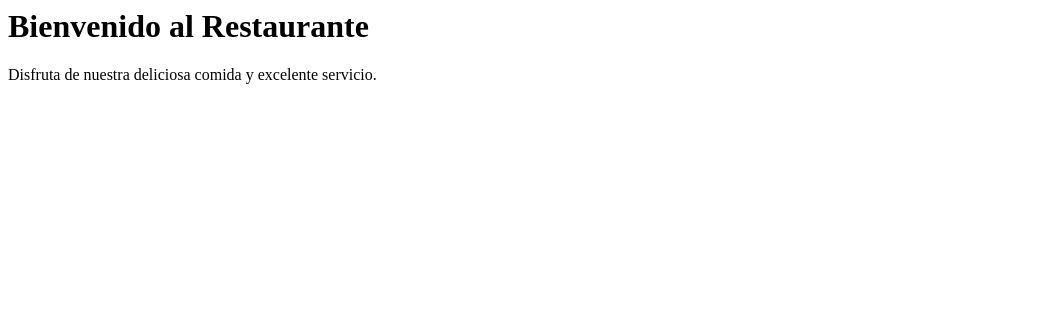
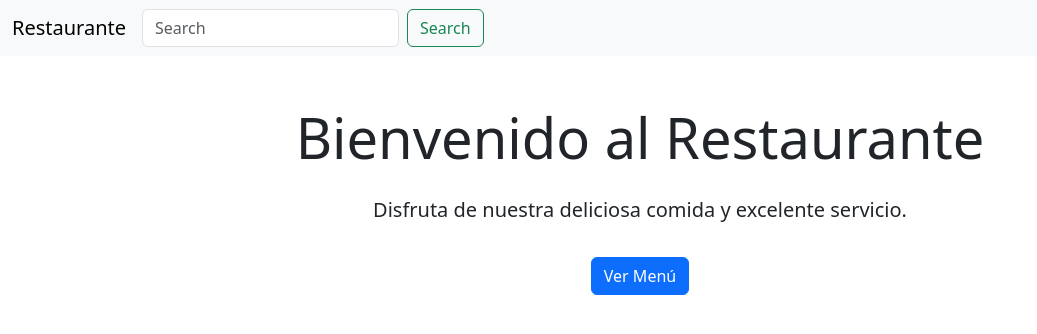
Before and after one commit to Smokeywhisper57/Restuarante-, a plain HTML site: page Main.html in a window 1280 px wide. Shown: the whole page, without its empty margins (0-1037 px from the left). Drawn offline with nearby package versions, Linux system fonts and the light colour scheme.

Commit message:
Navbar
se le añadio un navbar basico

```diff
--- a/Main.html
+++ b/Main.html
@@ -1,11 +1,34 @@
-<html>
+<!DOCTYPE html>
+<html lang="es">
 <head>
+    <meta charset="UTF-8">
+    <meta name="viewport" content="width=device-width, initial-scale=1.0">
     <title>Restaurante</title>
+    <!-- Bootstrap CSS -->
+    <link href="https://cdn.jsdelivr.net/npm/bootstrap@5.3.0/dist/css/bootstrap.min.css" rel="stylesheet">
 </head>
 <body>
-    <div>
-        <h1>Bienvenido al Restaurante</h1>
-        <p>Disfruta de nuestra deliciosa comida y excelente servicio.</p>
+    <nav class="navbar navbar-expand-lg bg-body-tertiary">
+  <div class="container-fluid">
+    <a class="navbar-brand" href="#">Restaurante</a>
+    <button class="navbar-toggler" type="button" data-bs-toggle="collapse" data-bs-target="#navbarSupportedContent" aria-controls="navbarSupportedContent" aria-expanded="false" aria-label="Toggle navigation">
+      <span class="navbar-toggler-icon"></span>
+    </button>
+    <div class="collapse navbar-collapse" id="navbarSupportedContent">
+      <form class="d-flex" role="search">
+        <input class="form-control me-2" type="search" placeholder="Search" aria-label="Search"/>
+        <button class="btn btn-outline-success" type="submit">Search</button>
+      </form>
     </div>
+  </div>
+</nav>
+    <div class="container mt-5 text-center">
+        <h1 class="display-4 mb-4">Bienvenido al Restaurante</h1>
+        <p class="lead">Disfruta de nuestra deliciosa comida y excelente servicio.</p>
+        <button class="btn btn-primary mt-3">Ver Menú</button>
+    </div>
+
+    <!-- Bootstrap JS -->
+    <script src="https://cdn.jsdelivr.net/npm/bootstrap@5.3.0/dist/js/bootstrap.bundle.min.js"></script>
 </body>
 </html>
```
